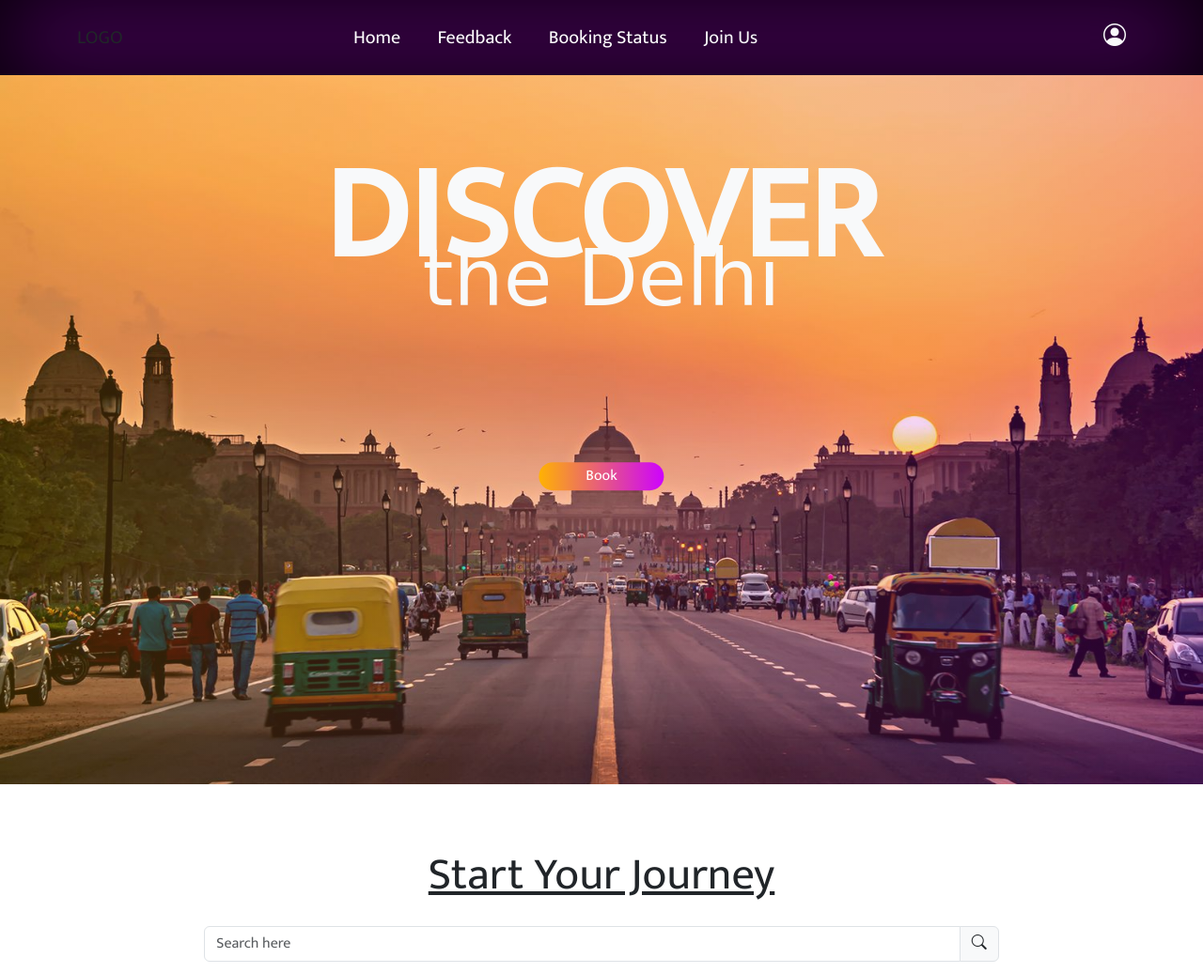
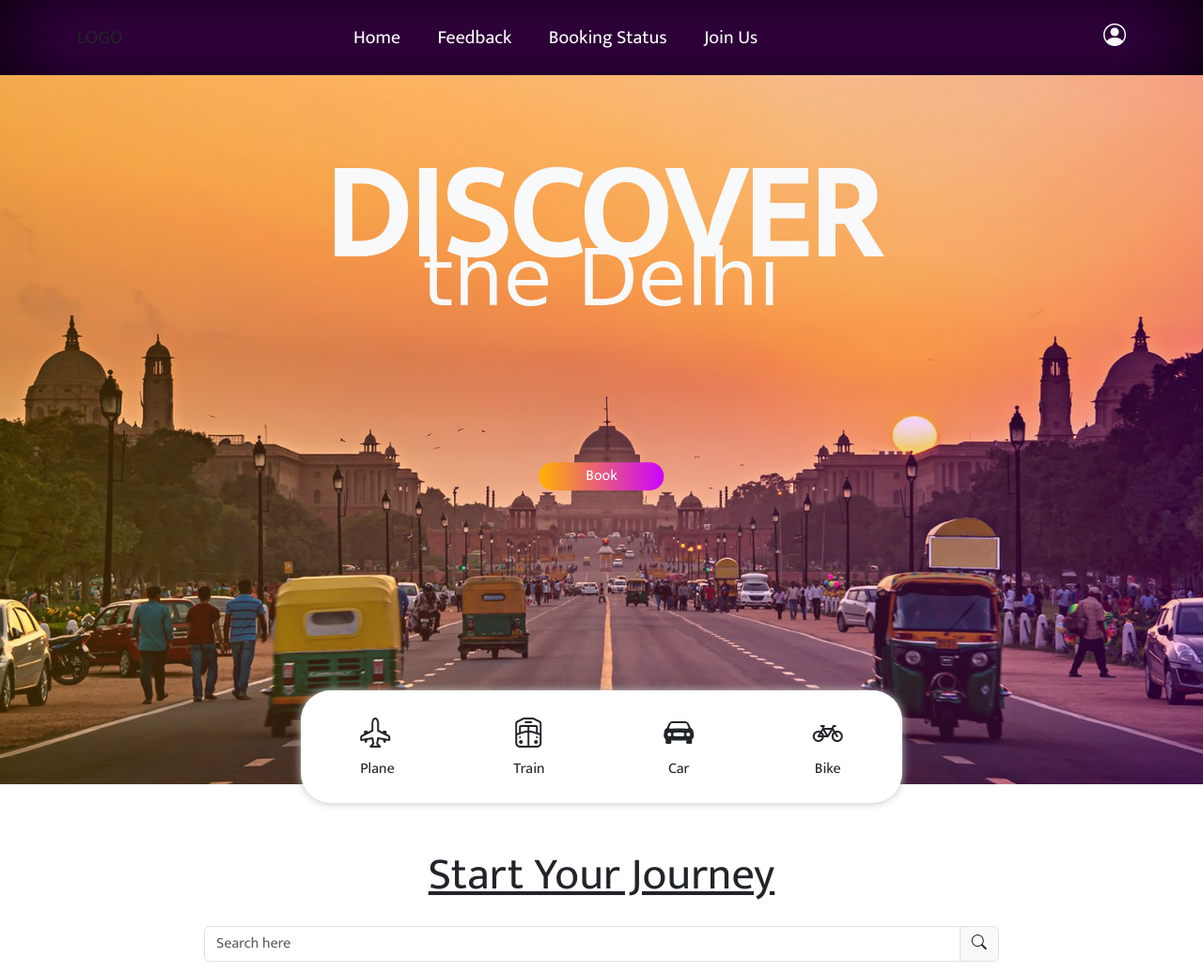
Before and after one commit to theneonstark/Made-A-Trip, a PHP site: page / in a window 1280 px wide. Shown: the top 1036 px of the page at 94% size. Run offline with PHP 8.4, Linux system fonts and the light colour scheme; data comes from the database, SQL or seed files in the repository; some web fonts are replaced.

Commit message:
Import Icons and some changes

```diff
--- a/index.php
+++ b/index.php
@@ -1,4 +1,6 @@
 <?php
+session_start();
+
 $con = mysqli_connect("localhost", "root", "", "trip");
 $exe = mysqli_query($con, "SELECT * FROM packages");
 
@@ -56,11 +58,10 @@ $exe = mysqli_query($con, "SELECT * FROM packages");
                 <div class="col-lg-3 text-end d-none d-lg-block" >
                 <span class="text-light" style="font-size: 20px;">
                         <?php
-                        // session_start();
 
-                        // if (isset($_SESSION['id'])) {
-                        //     echo $_SESSION['name'];
-                        // }
+                        if (isset($_SESSION['id'])) {
+                            echo $_SESSION['name'];
+                        }
 
                         ?>
 
@@ -90,6 +91,27 @@ $exe = mysqli_query($con, "SELECT * FROM packages");
                 </p>
                 <p class="text-center"><a href="#package" class="px-5 pt-2 ">Book</a href="#package"></p>
             </div>
+        </div>
+        <div class="d-flex justify-content-around align-items-center w-50 second">
+            <div class="third">
+            <i class="bi bi-airplane-engines"></i>
+            <p class="text-center">Plane</p>
+            </div>
+            <div class="third">
+            <i class="bi bi-train-freight-front"></i>
+            <p class="text-center">Train</p>
+            </div>
+            <div class="third">
+            <i class="bi bi-car-front-fill"></i>
+            <p class="text-center">Car</p>
+            </div>
+            <div class="third">
+            <i class="bi bi-bicycle"></i>
+            <p class="text-center">Bike</p>
+            </div>
+
+
+
         </div>
     </div>
 
--- a/style.css
+++ b/style.css
@@ -50,6 +50,22 @@
 .first p:nth-child(3) a{
     text-decoration: none;
     color: #fff;
+}
+
+.second {
+    box-shadow: 0px 0px 10px #c0c0c0;
+    height: 15vh;
+    position: absolute;
+    left: 50%;
+    top: 95%;
+    transform: translate(-50%, -50%);
+    background-color: #fff;
+    border-radius: 2rem;
+    padding: 1rem 0 0 0;
+}
+
+.second i{
+    font-size: 2rem;
 }
 
 .header{
```
